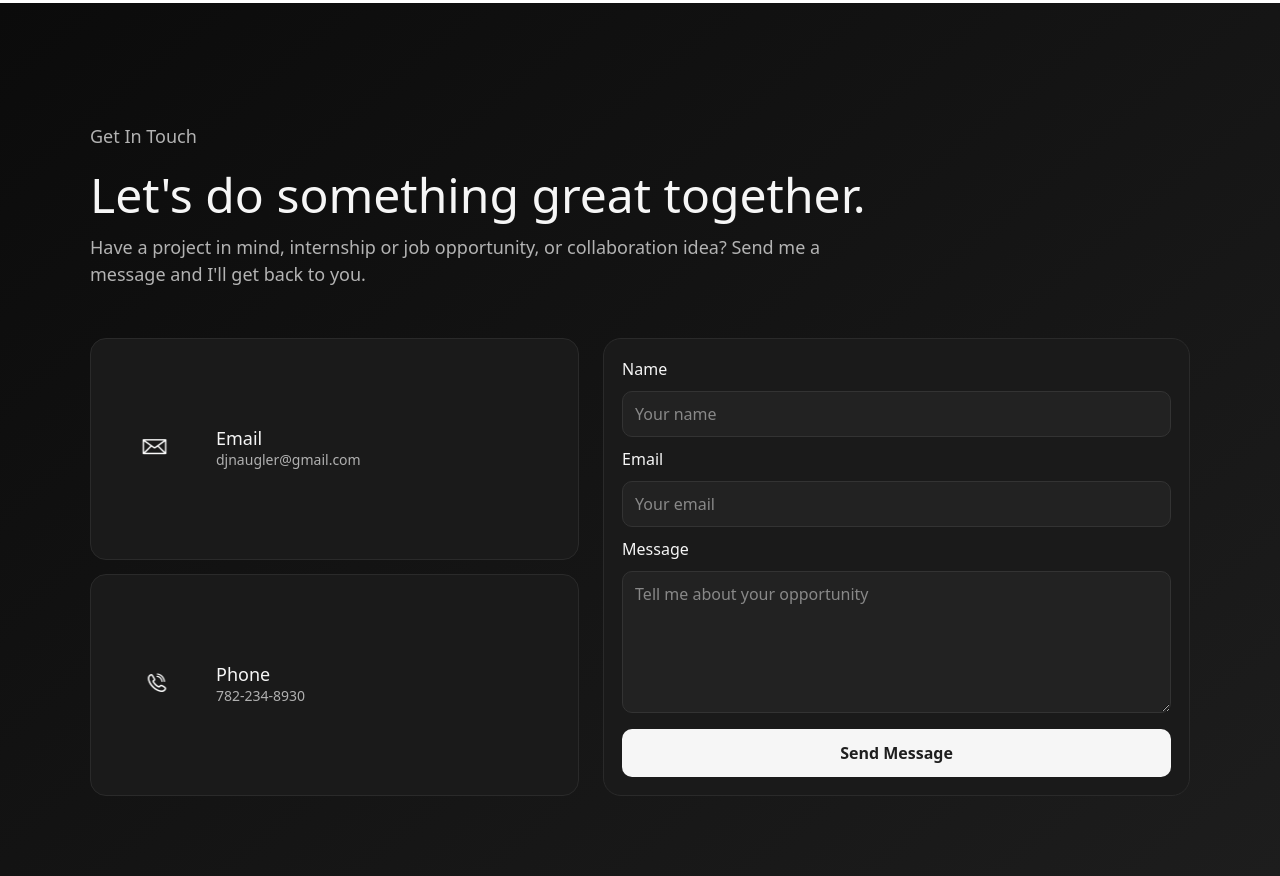
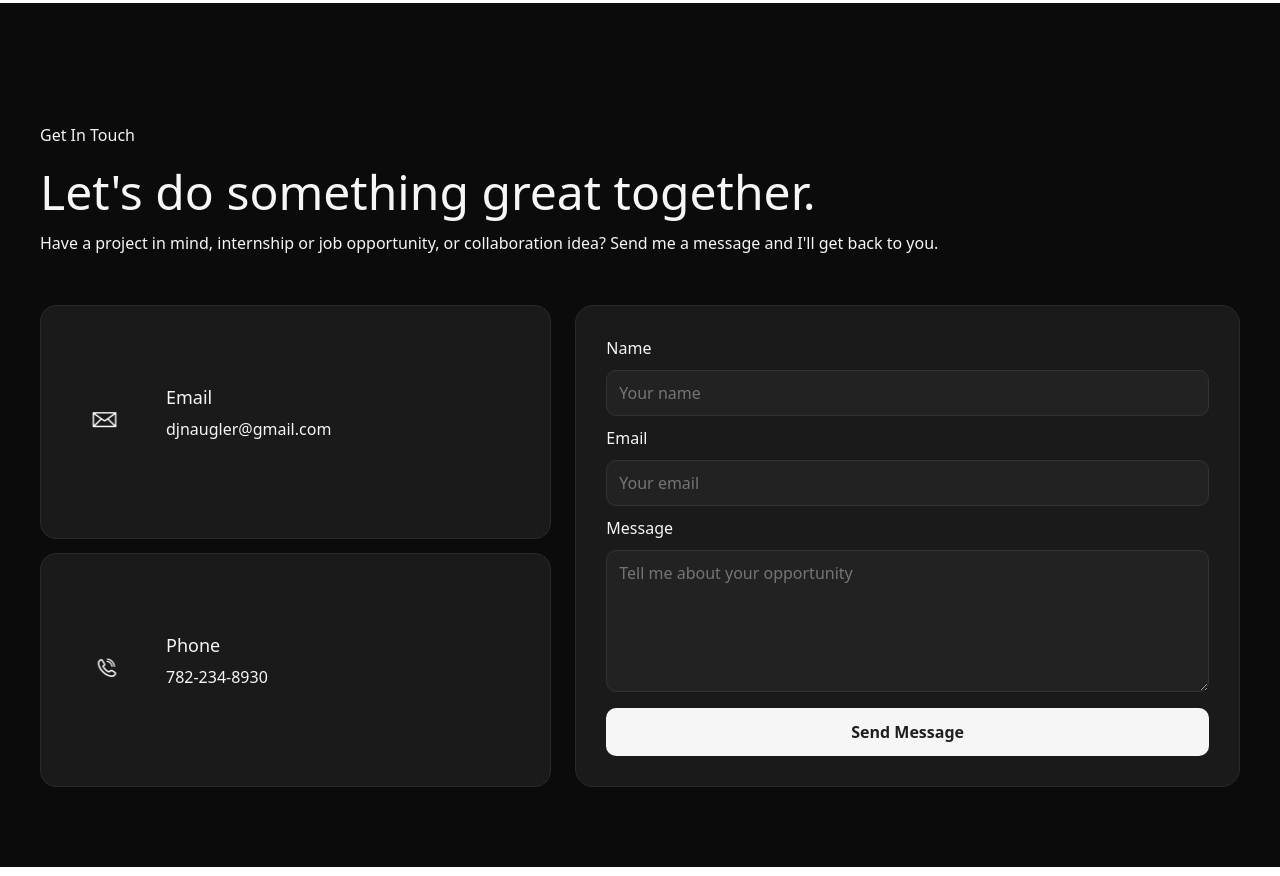
Before and after one commit to DariusNauglerWilliams/Darius-Naugler-Williams-Portfolio, a React (Vite) app in the folder dnw-portfolio/: page / in a window 1280 px wide. Shown: the part 3300-4176 px from the top of the page. Built offline with nearby package versions, Linux system fonts and the light colour scheme.

Commit message:
useless code removed

```diff
--- a/dnw-portfolio/src/index.css
+++ b/dnw-portfolio/src/index.css
@@ -59,17 +59,17 @@ body {
 .contact-section {
   min-height: 100vh;
   padding: 120px 20px 80px;
-  background: linear-gradient(140deg, #0b0b0b, #1d1d1d);
+  background: #0b0b0b;
   color: #f6f6f6;
 }
 
 .contact-shell {
-  max-width: 1100px;
+  max-width: 1200px;
   margin: auto;
 }
 
 .contact-header {
-  max-width: 800px;
+  max-width: 900px;
   margin-bottom: 50px;
 }
 
@@ -78,14 +78,11 @@ body {
   font-size: 48px;
 }
 
-.contact-header p {
-  font-size: 18px;
-  color: #b3b3b3;
-}
+
 
 .contact-grid {
   display: grid;
-  grid-template-columns: 1fr 1.2fr;
+  grid-template-columns: 1fr 1.3fr;
   gap: 24px;
 }
 
@@ -99,24 +96,19 @@ body {
   align-items: center;
   gap: 14px;
   padding: 16px;
-  color: inherit;
+  color: #f6f6f6;
   text-decoration: none;
   background: #1a1a1a;
   border: 1px solid #2a2a2a;
   border-radius: 16px;
-  transition: 0.2s;
+
 }
 
 .contact-card h3 {
   font-size: 18px;
-  margin: 0;
 }
 
-.contact-card p {
-  font-size: 14px;
-  margin: 0;
-  color: #b0b0b0;
-}
+
 
 .contact-card:hover {
   transform: translateY(-2px);
@@ -132,7 +124,7 @@ body {
 .contact-form {
   display: grid;
   gap: 10px;
-  padding: 18px;
+  padding: 30px;
   background: #1a1a1a;
   border: 1px solid #2a2a2a;
   border-radius: 18px;
@@ -149,10 +141,6 @@ body {
   color: #ffffff;
 }
 
-.contact-form input::placeholder,
-.contact-form textarea::placeholder {
-  color: #888888;
-}
 
 .contact-form button {
   margin-top: 6px;
```
